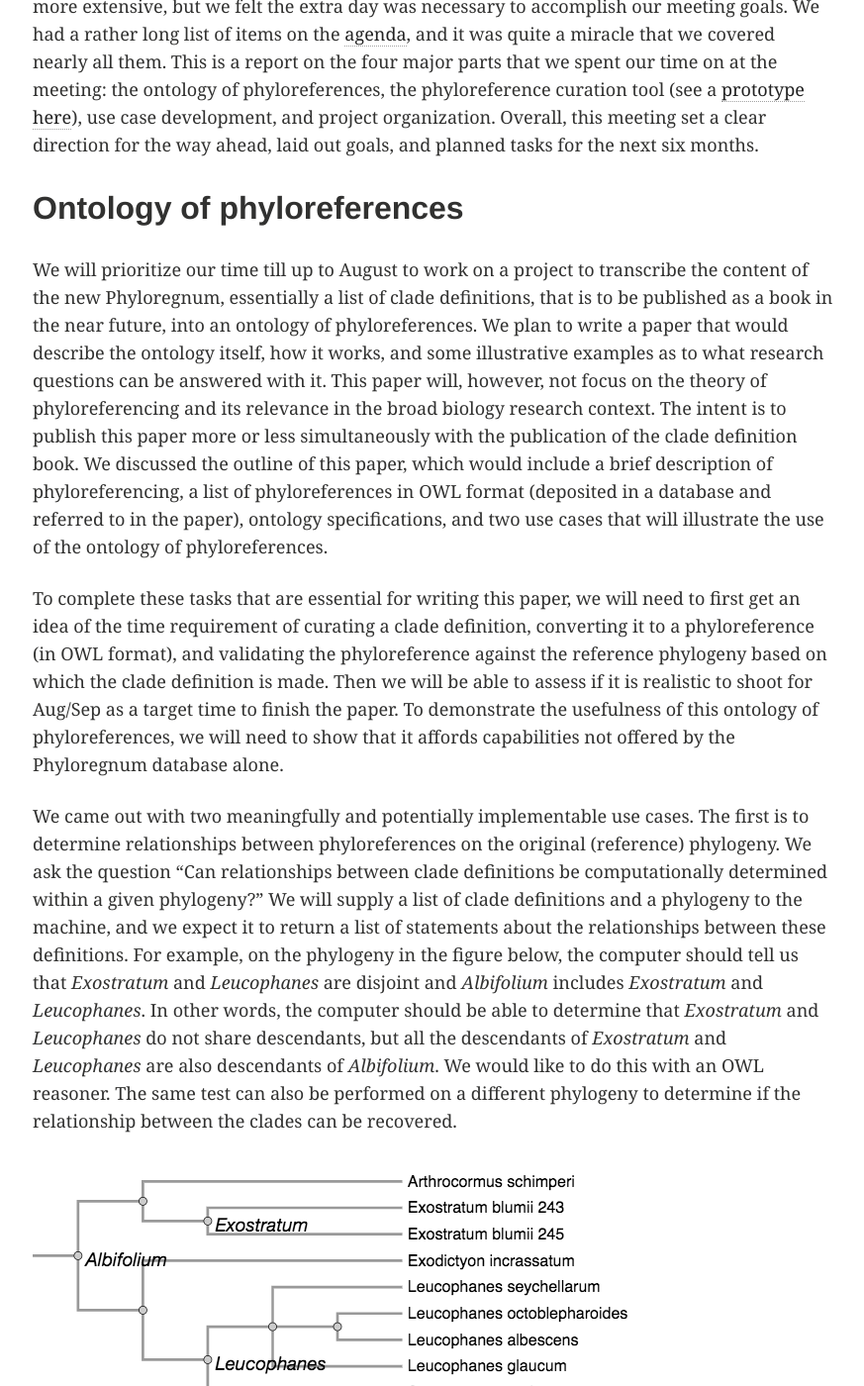
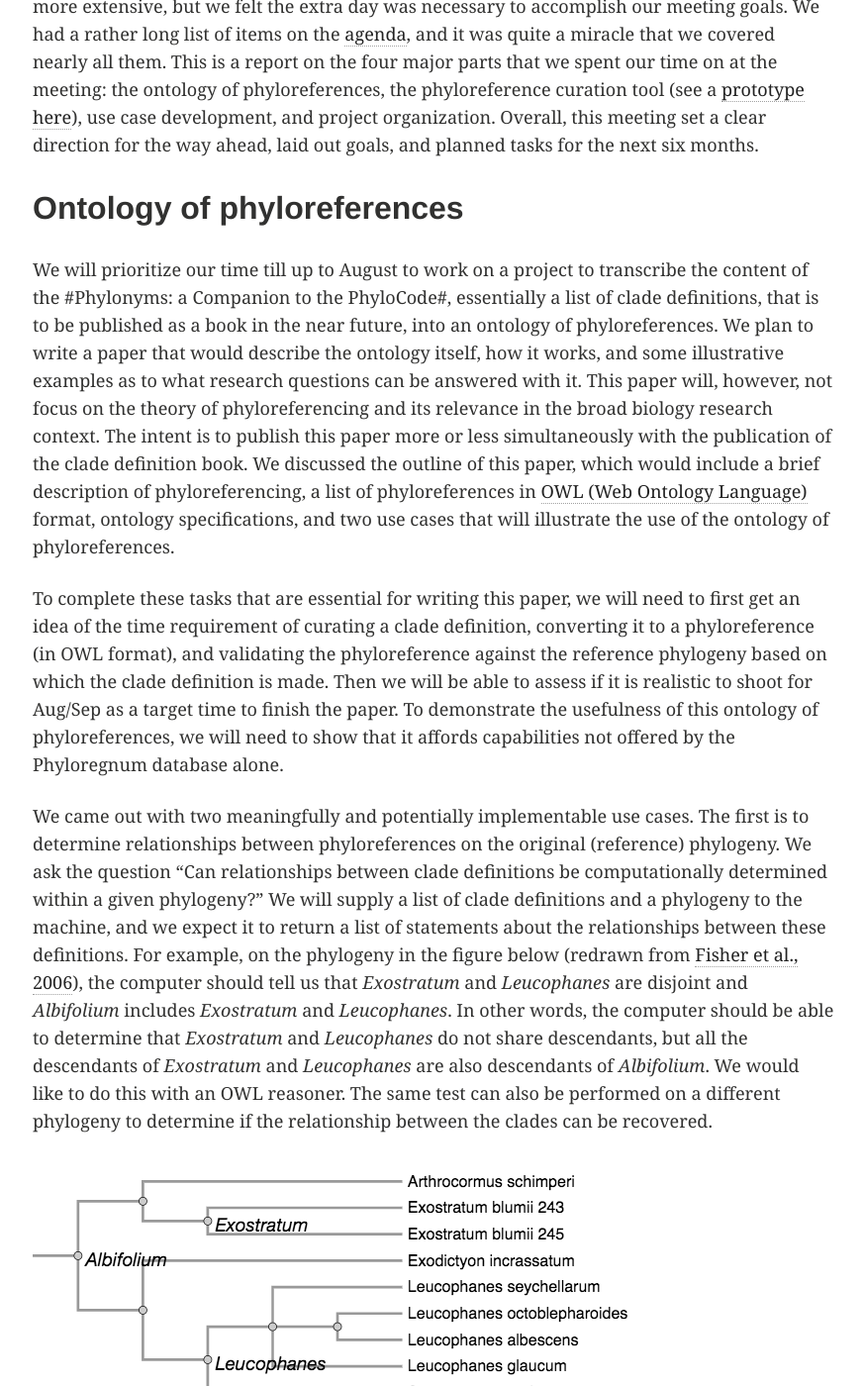
Before and after one commit to phyloref/phyloref.github.io, a Jekyll site: the page built from _posts/blog/2018-03-23-Third-face-to-face-project-meeting.md, in a window 1280 px wide and 1400 px high, scrolled down 375 px. Shown: the whole window at 99% size, without its empty margins (63-936 px from the left). Built offline with Jekyll 4.4.1, drawn with Linux system fonts in a browser that asks for light colours; comment, search, counter and statistics services are not loaded.

Commit message:
Made minor changes as suggested by Gaurav

```diff
--- a/_posts/blog/2018-03-23-Third-face-to-face-project-meeting.md
+++ b/_posts/blog/2018-03-23-Third-face-to-face-project-meeting.md
@@ -16,11 +16,11 @@ image:
 The [Phyloreferencing project] team had their third face to face project meeting from Mar 21-23, 2018, at the UF campus in Gainesville. A day longer than previous ones, this meeting was more extensive, but we felt the extra day was necessary to accomplish our meeting goals. We had a rather long list of items on the [agenda], and it was quite a miracle that we covered nearly all them. This is a report on the four major parts that we spent our time on at the meeting: the ontology of phyloreferences, the phyloreference curation tool (see a [prototype here]), use case development, and project organization. Overall, this meeting set a clear direction for the way ahead, laid out goals, and planned tasks for the next six months.
 
 ## Ontology of phyloreferences
-We will prioritize our time till up to August to work on a project to transcribe the content of the new Phyloregnum, essentially a list of clade definitions, that is to be published as a book in the near future, into an ontology of phyloreferences. We plan to write a paper that would describe the ontology itself, how it works, and some illustrative examples as to what research questions can be answered with it. This paper will, however, not focus on the theory of phyloreferencing and its relevance in the broad biology research context. The intent is to publish this paper more or less simultaneously with the publication of the clade definition book. We discussed the outline of this paper, which would include a brief description of phyloreferencing, a list of phyloreferences in OWL format (deposited in a database and referred to in the paper), ontology specifications, and two use cases that will illustrate the use of the ontology of phyloreferences.
+We will prioritize our time till up to August to work on a project to transcribe the content of the #Phylonyms: a Companion to the PhyloCode#, essentially a list of clade definitions, that is to be published as a book in the near future, into an ontology of phyloreferences. We plan to write a paper that would describe the ontology itself, how it works, and some illustrative examples as to what research questions can be answered with it. This paper will, however, not focus on the theory of phyloreferencing and its relevance in the broad biology research context. The intent is to publish this paper more or less simultaneously with the publication of the clade definition book. We discussed the outline of this paper, which would include a brief description of phyloreferencing, a list of phyloreferences in [OWL (Web Ontology Language)] format, ontology specifications, and two use cases that will illustrate the use of the ontology of phyloreferences.
 
 To complete these tasks that are essential for writing this paper, we will need to first get an idea of the time requirement of curating a clade definition, converting it to a phyloreference (in OWL format), and validating the phyloreference against the reference phylogeny based on which the clade definition is made. Then we will be able to assess if it is realistic to shoot for Aug/Sep as a target time to finish the paper. To demonstrate the usefulness of this ontology of phyloreferences, we will need to show that it affords capabilities not offered by the Phyloregnum database alone.
 
-We came out with two meaningfully and potentially implementable use cases. The first is to determine relationships between phyloreferences on the original (reference) phylogeny. We ask the question "Can relationships between clade definitions be computationally determined within a given phylogeny?" We will supply a list of clade definitions and a phylogeny to the machine, and we expect it to return a list of statements about the relationships between these definitions. For example, on the phylogeny in the figure below, the computer should tell us that *Exostratum* and *Leucophanes* are disjoint and *Albifolium* includes *Exostratum* and *Leucophanes*. In other words, the computer should be able to determine that *Exostratum* and *Leucophanes* do not share descendants, but all the descendants of *Exostratum* and *Leucophanes* are also descendants of *Albifolium*. We would like to do this with an OWL reasoner. The same test can also be performed on a different phylogeny to determine if the relationship between the clades can be recovered.
+We came out with two meaningfully and potentially implementable use cases. The first is to determine relationships between phyloreferences on the original (reference) phylogeny. We ask the question "Can relationships between clade definitions be computationally determined within a given phylogeny?" We will supply a list of clade definitions and a phylogeny to the machine, and we expect it to return a list of statements about the relationships between these definitions. For example, on the phylogeny in the figure below (redrawn from [Fisher et al., 2006]), the computer should tell us that *Exostratum* and *Leucophanes* are disjoint and *Albifolium* includes *Exostratum* and *Leucophanes*. In other words, the computer should be able to determine that *Exostratum* and *Leucophanes* do not share descendants, but all the descendants of *Exostratum* and *Leucophanes* are also descendants of *Albifolium*. We would like to do this with an OWL reasoner. The same test can also be performed on a different phylogeny to determine if the relationship between the clades can be recovered.
 
 ![Part of a phylogeny extracted from Fisher et al.]({{ site.url }}/images/2018-03-23-f2fmeeting/Fisher_phylogeny.png "Part of a phylogeny showing three clades identified by resolving phylogenetic clade definitions on the phylogeny")
 
@@ -72,3 +72,5 @@ To summarize, this was an important and productive meeting, which allowed us to
 [Estimate rate of phyloreference curation]: https://github.com/phyloref/curation-tool/projects/4
 [Curation Tool v0.2]: https://github.com/phyloref/curation-tool/projects/2
 [Curation Tool v1.0]: https://github.com/phyloref/curation-tool/projects/3
+[OWL (Web Ontology Language)]: https://en.wikipedia.org/wiki/Web_Ontology_Language
+[Fisher et al., 2006]: http://www.bioone.org/doi/abs/10.1639/0007-2745%282007%29110%5B46%3APOTCWA%5D2.0.CO%3B2
```
